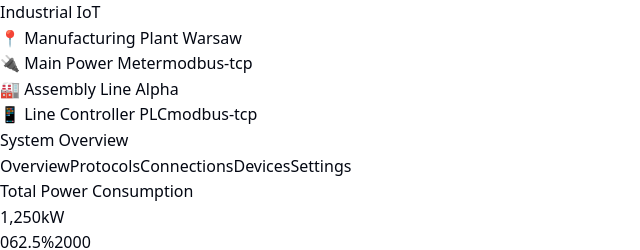
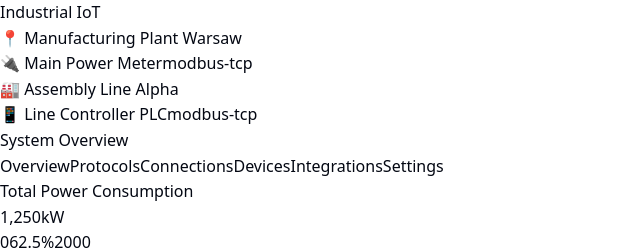
Before and after one commit to crocco93/industrial-iot-full-stack, a React (Vite) app in the folder frontend/: page / in a window 1280 px wide. Shown: the top 250 px of the page, without its empty margins (0-640 px from the left). Built offline with nearby package versions, Linux system fonts and the light colour scheme.

Commit message:
Add Integrations tab for N8N and Ollama management

```diff
--- a/frontend/src/components/layout/TabNavigation.tsx
+++ b/frontend/src/components/layout/TabNavigation.tsx
@@ -1,9 +1,10 @@
 import React, { useState } from 'react';
 import { SystemDashboard } from '@/components/monitoring/SystemDashboard';
-import { ProtocolManager } from '@/components/protocols/ProtocolManager';  // ← DODAJ!
-import { ConnectionManager } from '@/components/connections/ConnectionManager'; // ← DODAJ!
-import { DeviceManager } from '@/components/devices/DeviceManager';     // ← DODAJ!
-import { SettingsPage } from '@/components/settings/SettingsPage';      // ← DODAJ!
+import { ProtocolManager } from '@/components/protocols/ProtocolManager';
+import { ConnectionManager } from '@/components/connections/ConnectionManager';
+import { DeviceManager } from '@/components/devices/DeviceManager';
+import { SettingsPage } from '@/components/settings/SettingsPage';
+import { IntegrationManager } from '@/components/integrations/IntegrationManager';
 
 export const TabNavigation: React.FC = () => {
   const [activeTab, setActiveTab] = useState('overview');
@@ -12,58 +13,47 @@ export const TabNavigation: React.FC = () => {
     switch (activeTab) {
       case 'overview':
         return <SystemDashboard />;
-      case 'protocols':           // ← DODAJ!
+      case 'protocols':
         return <ProtocolManager />;
-      case 'connections':         // ← DODAJ!
+      case 'connections':
         return <ConnectionManager />;
-      case 'devices':             // ← DODAJ!
+      case 'devices':
         return <DeviceManager />;
-      case 'settings':            // ← DODAJ!
+      case 'integrations':
+        return <IntegrationManager />;
+      case 'settings':
         return <SettingsPage />;
       default:
         return <SystemDashboard />;
     }
   };
 
+  const tabs = [
+    { id: 'overview', label: 'Overview' },
+    { id: 'protocols', label: 'Protocols' },
+    { id: 'connections', label: 'Connections' },
+    { id: 'devices', label: 'Devices' },
+    { id: 'integrations', label: 'Integrations' },
+    { id: 'settings', label: 'Settings' }
+  ];
+
   return (
     <div className="flex flex-col h-full">
       <div className="border-b bg-white">
         <nav className="flex space-x-8 px-6">
-          <button
-            onClick={() => setActiveTab('overview')}
-            className={`py-4 ${activeTab === 'overview' ? 'text-blue-600 border-b-2 border-blue-500' : 'text-gray-500'}`}
-          >
-            Overview
-          </button>
-
-          {/* ← DODAJ WSZYSTKIE TABS: */}
-          <button
-            onClick={() => setActiveTab('protocols')}
-            className={`py-4 ${activeTab === 'protocols' ? 'text-blue-600 border-b-2 border-blue-500' : 'text-gray-500'}`}
-          >
-            Protocols
-          </button>
-
-          <button
-            onClick={() => setActiveTab('connections')}
-            className={`py-4 ${activeTab === 'connections' ? 'text-blue-600 border-b-2 border-blue-500' : 'text-gray-500'}`}
-          >
-            Connections
-          </button>
-
-          <button
-            onClick={() => setActiveTab('devices')}
-            className={`py-4 ${activeTab === 'devices' ? 'text-blue-600 border-b-2 border-blue-500' : 'text-gray-500'}`}
-          >
-            Devices
-          </button>
-
-          <button
-            onClick={() => setActiveTab('settings')}
-            className={`py-4 ${activeTab === 'settings' ? 'text-blue-600 border-b-2 border-blue-500' : 'text-gray-500'}`}
-          >
-            Settings
-          </button>
+          {tabs.map((tab) => (
+            <button
+              key={tab.id}
+              onClick={() => setActiveTab(tab.id)}
+              className={`py-4 px-2 border-b-2 transition-colors ${
+                activeTab === tab.id
+                  ? 'text-blue-600 border-blue-500'
+                  : 'text-gray-500 border-transparent hover:text-gray-700'
+              }`}
+            >
+              {tab.label}
+            </button>
+          ))}
         </nav>
       </div>
       <div className="flex-1 p-6">
```
